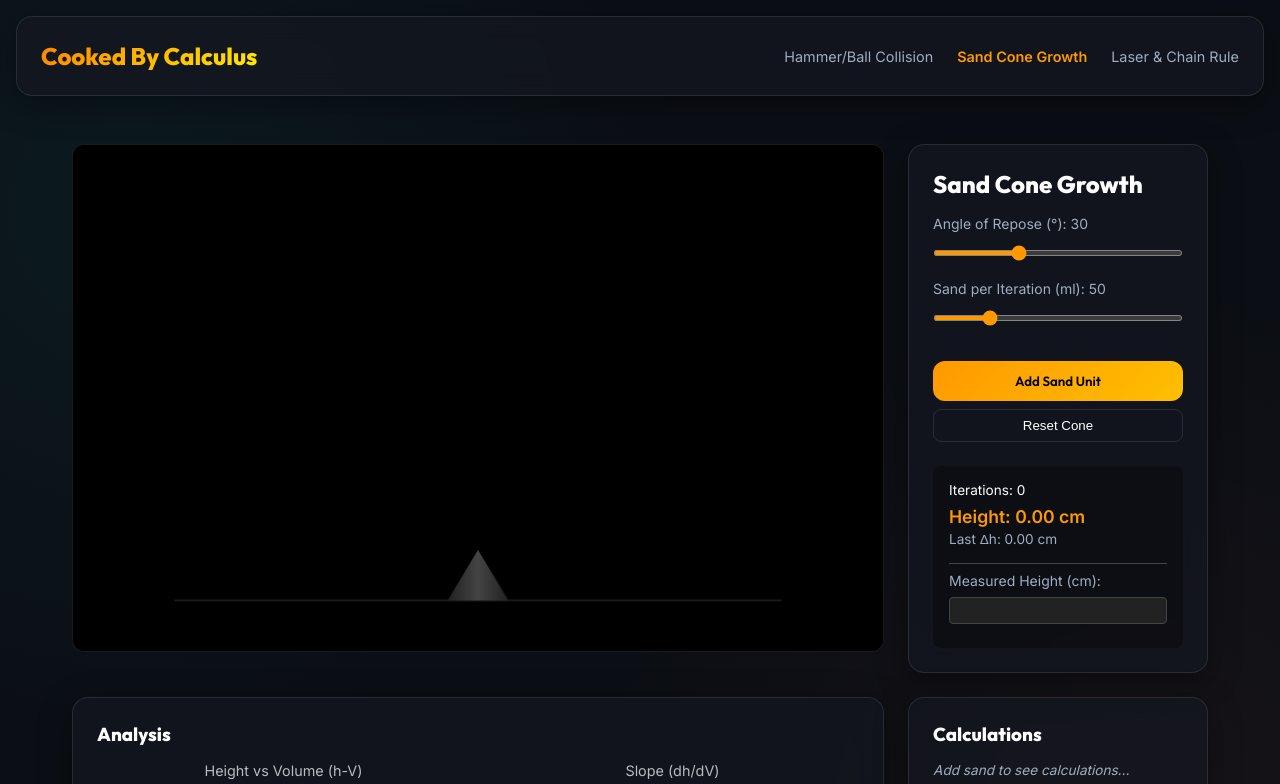
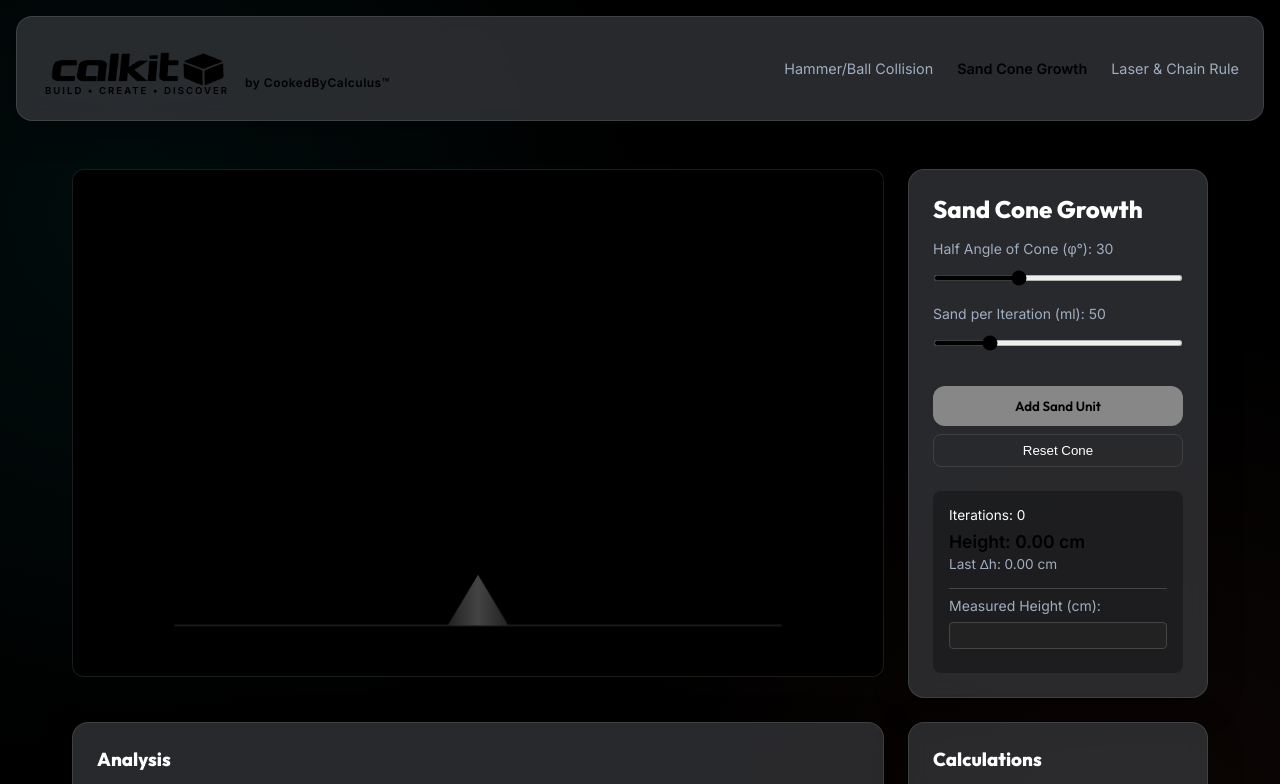
Before and after one commit to anmxlr/Design_Lab_WebApplication, a website built with Vite: page index.html in a window 1280 px wide. Both pictures are taken after a click on the link "Sand Cone Growth". Shown: the top 784 px of the page. Built offline with nearby package versions, Linux system fonts and the light colour scheme.

Commit message:
changed accent , added new logo

```diff
--- a/src/components/Header.js
+++ b/src/components/Header.js
@@ -6,13 +6,46 @@ export function renderHeader(experiments, activeId, onNavigate) {
   header.style.justifyContent = 'space-between';
   header.style.alignItems = 'center';
 
-  const logo = document.createElement('h1');
-  logo.textContent = 'Cooked By Calculus';
-  logo.style.fontSize = '1.5rem';
-  logo.style.background = 'linear-gradient(135deg, #ff8400ff, #ffea00ff)';
-  logo.style.webkitBackgroundClip = 'text';
-  logo.style.webkitTextFillColor = 'transparent';
-  header.appendChild(logo);
+  const logoContainer = document.createElement('div');
+  logoContainer.style.display = 'flex';
+  logoContainer.style.alignItems = 'end';
+  logoContainer.style.gap = '0.75rem';
+
+  const logoWrapper = document.createElement('div');
+  logoWrapper.style.display = 'flex';
+  logoWrapper.style.flexDirection = 'column';
+  logoWrapper.style.alignItems = 'center';
+
+  const logoImg = document.createElement('img');
+  logoImg.src = '/src/img/logo/logo.png';
+  logoImg.alt = 'CalKit Logo';
+  logoImg.style.width = '12rem';
+  logoImg.style.height = '3rem';
+  logoImg.style.objectFit = 'contain';
+
+  const tagline = document.createElement('div');
+  tagline.textContent = 'BUILD • CREATE • DISCOVER';
+  tagline.style.fontSize = '0.6rem';
+  tagline.style.color = '#000000';
+  tagline.style.letterSpacing = '2px';
+  tagline.style.fontWeight = '600';
+  tagline.style.marginTop = '-0.25rem';
+
+  logoWrapper.appendChild(logoImg);
+  logoWrapper.appendChild(tagline);
+
+  const subtitle = document.createElement('span');
+  subtitle.textContent = 'by CookedByCalculus™';
+  subtitle.style.fontSize = '0.75rem';
+  subtitle.style.color = '#000000';
+  subtitle.style.fontWeight = '600';
+  subtitle.style.letterSpacing = '0.5px';
+  subtitle.style.marginBottom = '0.4rem';
+
+  logoContainer.appendChild(logoWrapper);
+  logoContainer.appendChild(subtitle);
+
+  header.appendChild(logoContainer);
 
   const nav = document.createElement('nav');
   nav.style.display = 'flex';
--- a/src/components/LaserMirror.js
+++ b/src/components/LaserMirror.js
@@ -47,8 +47,8 @@ export function renderLaserMirror(container) {
   chainRuleContainer.style.marginTop = '1.5rem';
   chainRuleContainer.innerHTML = `
     <!-- Chain Rule Analysis Section -->
-    <div id="chain-rule-display" style="font-family: monospace; background: rgba(255,153,0,0.1); padding: 1.5rem; border-radius: 8px; border: 1px solid rgba(255,153,0,0.2); font-size: 1rem;">
-      <div style="color: var(--accent-primary); font-weight: bold; margin-bottom: 1rem; font-size: 1.3rem; border-bottom: 1px solid rgba(255,153,0,0.2); padding-bottom: 0.75rem;">Chain Rule Analysis (dy/dθ)</div>
+    <div id="chain-rule-display" style="font-family: monospace; background: rgba(70, 70, 70, 0.1); padding: 1.5rem; border-radius: 8px; border: 1px solid rgba(0, 0, 0, 0.2); font-size: 1rem;">
+      <div style="color: var(--accent-primary); font-weight: bold; margin-bottom: 1rem; font-size: 1.3rem; border-bottom: 1px solid rgba(41, 41, 41, 0.2); padding-bottom: 0.75rem;">Chain Rule Analysis (dy/dθ)</div>
 
       <div style="display: flex; gap: 1.5rem; flex-wrap: wrap; align-items: stretch;">
         <div style="flex: 1; min-width: 250px; font-size: 0.9rem; color: #ccc; line-height: 1.6; background: rgba(0,0,0,0.2); padding: 1rem; border-radius: 6px; border-left: 3px solid var(--accent-primary);">
--- a/src/components/ProjectileMotion.js
+++ b/src/components/ProjectileMotion.js
@@ -46,8 +46,8 @@ export function renderProjectileMotion(container) {
   analysisContainer.className = 'glass-panel';
   analysisContainer.style.marginTop = '1.5rem';
   analysisContainer.innerHTML = `
-    <div id="physics-explanation" style="font-family: monospace; background: rgba(255,153,0,0.1); padding: 1.5rem; border-radius: 8px; border: 1px solid rgba(255,153,0,0.2); font-size: 1rem;">
-      <div style="color: var(--accent-primary); font-weight: bold; margin-bottom: 1rem; font-size: 1.3rem; border-bottom: 1px solid rgba(255,153,0,0.2); padding-bottom: 0.75rem;">Calculations & Sensitivity</div>
+    <div id="physics-explanation" style="font-family: monospace; background: rgba(70, 70, 70, 0.1); padding: 1.5rem; border-radius: 8px; border: 1px solid rgba(56, 56, 56, 0.2); font-size: 1rem;">
+      <div style="color: var(--accent-primary); font-weight: bold; margin-bottom: 1rem; font-size: 1.3rem; border-bottom: 1px solid rgba(35, 35, 35, 0.2); padding-bottom: 0.75rem;">Calculations & Sensitivity</div>
       <div style="display: flex; gap: 1.5rem; flex-wrap: wrap; align-items: stretch;">
 
         <div id="exp-impact" style="flex: 1; min-width: 250px; padding: 1rem; background: rgba(0,0,0,0.3); border-radius: 6px;">
@@ -64,7 +64,7 @@ export function renderProjectileMotion(container) {
         </div>
 
         <div id="exp-collision" style="flex: 1; min-width: 250px; padding: 1rem; background: rgba(0,0,0,0.3); border-radius: 6px;">
-          <div style="color: var(--accent-tertiary); font-weight: bold; margin-bottom: 0.75rem; font-size: 1.1rem;">2. Momentum Transfer</div>
+          <div style="color: var(--accent-primary); font-weight: bold; margin-bottom: 0.75rem; font-size: 1.1rem;">2. Momentum Transfer</div>
           <div style="padding-left: 0.25rem; color: #ddd; line-height: 1.8;">
             <div style="color: var(--text-secondary); font-size: 1em;">vᵦ = [2mₕ/(mₕ+mᵦ)]vᵢ</div>
             <div>vᵦ = [2·<span id="exp-mh">7</span>/(<span id="exp-mh2">7</span>+<span id="exp-mb">35</span>)]·vᵢ</div>
@@ -222,9 +222,10 @@ export function renderProjectileMotion(container) {
     displays.expRDmh.textContent = (delta_R_mh > 0 ? '+' : '') + delta_R_mh.toFixed(2);
     displays.expRDmb.textContent = (delta_R_mb > 0 ? '+' : '') + delta_R_mb.toFixed(2);
 
-    const measured = parseFloat(controls.querySelector('#measured-range').value / 100);
+    const measuredInput = controls.querySelector('#measured-range').value;
     const errorDisplay = controls.querySelector('#range-error');
-    if (!isNaN(measured)) {
+    if (measuredInput.trim() !== '' && !isNaN(parseFloat(measuredInput))) {
+      const measured = parseFloat(measuredInput) / 100;
       const error = Math.abs((measured - range) / range) * 100;
       errorDisplay.textContent = `Error: ${error.toFixed(2)}%`;
       errorDisplay.style.color = error < 5 ? '#4ade80' : '#f87171';
--- a/src/components/SandCone.js
+++ b/src/components/SandCone.js
@@ -14,7 +14,7 @@ export function renderSandCone(container) {
   controls.innerHTML = `
     <h2 style="margin-bottom: 1rem;">Sand Cone Growth</h2>
     <div class="input-group">
-      <label class="input-label">Angle of Repose (°): <span id="angle-val">30</span></label>
+      <label class="input-label">Half Angle of Cone (φ°): <span id="angle-val">30</span></label>
       <input type="range" id="angle-slider" class="slider-input" min="15" max="60" value="30">
     </div>
     <div class="input-group">
@@ -77,7 +77,7 @@ export function renderSandCone(container) {
   let currentVolume = 0;
   let iterations = 0;
   let lastHeight = 0;
-  let dataHistory = [{v: 0, h: 0}];
+  let dataHistory = [{ v: 0, h: 0 }];
 
   const sliders = {
     angle: controls.querySelector('#angle-slider'),
@@ -96,7 +96,7 @@ export function renderSandCone(container) {
   function update() {
     const angleGrad = (parseFloat(sliders.angle.value) * Math.PI) / 180;
     const tanPhi = Math.tan(angleGrad);
-    const h = Math.pow((3 * currentVolume) / (Math.PI * tanPhi * tanPhi), 1/3);
+    const h = Math.pow((3 * currentVolume) / (Math.PI * tanPhi * tanPhi), 1 / 3);
     const dh = h - lastHeight;
 
     displays.angle.textContent = sliders.angle.value;
@@ -123,10 +123,10 @@ export function renderSandCone(container) {
 
   function updateCalculations(h, v, phi) {
     const calcSteps = section.parentElement.querySelector('#calc-steps');
-    if (!calcSteps || v===0) return;
+    if (!calcSteps || v === 0) return;
     const tanPhi = Math.tan(phi);
 
-    const getH = (_v, _phi) => Math.pow((3 * _v) / (Math.PI * Math.pow(Math.tan(_phi), 2)), 1/3);
+    const getH = (_v, _phi) => Math.pow((3 * _v) / (Math.PI * Math.pow(Math.tan(_phi), 2)), 1 / 3);
     const dV_step = Number(sliders.dv.step) || 10;
     const dPhi_step = 1 * Math.PI / 180;
 
@@ -135,18 +135,40 @@ export function renderSandCone(container) {
 
     calcSteps.innerHTML = `
       <div style="background: rgba(255,255,255,0.05); padding: 0.75rem; border-radius: 8px; margin-bottom: 0.5rem;">
-        <div style="color: var(--accent-tertiary); font-weight: 600; margin-bottom: 0.5rem;">Volume-Height Formula:</div>
+        <div style="color: var(--accent-tertiary); font-weight: 600; margin-bottom: 0.5rem;">1. Derivation & Dependence on φ:</div>
+        <div style="font-size: 0.85em; color: #ccc; margin-bottom: 0.5rem; line-height: 1.4;">
+           Base Cone Volume: <code style="color: #fff;">V = (1/3)πr²h</code><br/>
+           Base Radius Dependence: <code style="color: #fff;">r = h · tan(φ)</code><br/>
+           Substitute r: <code style="color: #fff;">V = (1/3)π(h·tan(φ))²h = (π/3)h³tan²(φ)</code><br/>
+           Solve for h:
+        </div>
         <code style="display: block; background: #000; padding: 0.5rem; border-radius: 4px; color: #fff;">
           h = ∛ [ (3V) / (π · tan²(φ)) ]
         </code>
+      </div>
+
+      <div style="background: rgba(255,255,255,0.05); padding: 0.75rem; border-radius: 8px; margin-bottom: 0.5rem;">
+        <div style="color: var(--accent-tertiary); font-weight: 600; margin-bottom: 0.5rem;">2. Sensitivity Derivative (dh/dV):</div>
+        <div style="font-size: 0.85em; color: #ccc; line-height: 1.4;">
+           The rate of height growth exponentially slows down as Volume grows:<br/>
+           <code style="color: #fff; margin-top: 0.25rem; display: block;">dh/dV = ∛[ 1 / (9π·tan²(φ)) ] · V^(-2/3)</code>
+        </div>
       </div>
       <div style="display: grid; grid-template-columns: 1fr 1fr; gap: 0.5rem; margin-top: 0.75rem;">
         <div>V = <b>${v.toFixed(0)}</b> ml</div>
         <div>φ = <b>${(phi * 180 / Math.PI).toFixed(1)}°</b></div>
       </div>
       <div style="margin-top: 1rem; border-top: 1px solid var(--glass-border); padding-top: 1rem;">
-        <div style="margin-bottom: 0.25rem;">h = ∛ [ (3 · ${v}) / (π · ${tanPhi.toFixed(3)}²) ]</div>
-        <div style="font-size: 1rem; color: var(--accent-primary); margin-top: 0.5rem;"><b>h = ${h.toFixed(3)} cm</b></div>
+        <div style="margin-bottom: 0.25rem; color: #888; font-size: 0.8em;">STEP 1: SUBSTITUTE VALUES</div>
+        <div style="margin-bottom: 0.75rem; font-family: monospace; font-size: 1rem;">h = ∛ [ (3 · ${v}) / (π · ${tanPhi.toFixed(3)}²) ]</div>
+
+        <div style="margin-bottom: 0.25rem; color: #888; font-size: 0.8em;">STEP 2: SIMPLIFY FRACTION</div>
+        <div style="margin-bottom: 0.75rem; font-family: monospace; font-size: 1rem;">h = ∛ [ ${(3 * v).toFixed(1)} / ${(Math.PI * tanPhi * tanPhi).toFixed(3)} ]</div>
+
+        <div style="margin-bottom: 0.25rem; color: #888; font-size: 0.8em;">STEP 3: EVALUATE INTERNAL RATIO</div>
+        <div style="margin-bottom: 0.75rem; font-family: monospace; font-size: 1rem;">h = ∛ [ ${((3 * v) / (Math.PI * tanPhi * tanPhi)).toFixed(3)} ]</div>
+
+        <div style="font-size: 1.1rem; color: var(--accent-primary); margin-top: 1rem; padding-top: 0.5rem; border-top: 1px solid rgba(255,255,255,0.1);"><b>h = ${h.toFixed(3)} cm</b></div>
 
         <div style="margin-top: 1rem; padding-top: 1rem; border-top: 1px dashed rgba(255,255,255,0.2);">
            <div style="color: #bbb; font-size: 0.9em; margin-bottom: 0.25rem;">Expected Δh (+${dV_step}ml V): <strong style="color: #fff;">${(deltaH_dV > 0 ? '+' : '')}${deltaH_dV.toFixed(3)} cm</strong></div>
@@ -182,7 +204,7 @@ export function renderSandCone(container) {
     if (dataHistory.length <= 1) {
       gCtx.fillStyle = 'rgba(255,255,255,0.2)';
       gCtx.textAlign = 'center';
-      gCtx.fillText('Add sand to see graph', gCanvas.width/2, gCanvas.height/2);
+      gCtx.fillText('Add sand to see graph', gCanvas.width / 2, gCanvas.height / 2);
       return;
     }
 
@@ -214,7 +236,7 @@ export function renderSandCone(container) {
     gradient.addColorStop(0, 'rgba(255, 153, 0, 0.2)');
     gradient.addColorStop(1, 'rgba(255, 153, 0, 0)');
     gCtx.fillStyle = gradient;
-    gCtx.lineTo(padding + (dataHistory[dataHistory.length-1].v / maxV) * width, gCanvas.height - padding);
+    gCtx.lineTo(padding + (dataHistory[dataHistory.length - 1].v / maxV) * width, gCanvas.height - padding);
     gCtx.lineTo(padding, gCanvas.height - padding);
     gCtx.fill();
 
@@ -235,7 +257,7 @@ export function renderSandCone(container) {
     gCtx.fillText('V (ml)', gCanvas.width - 30, gCanvas.height - padding + 15);
     gCtx.save();
     gCtx.translate(padding - 15, padding);
-    gCtx.rotate(-Math.PI/2);
+    gCtx.rotate(-Math.PI / 2);
     gCtx.fillText('h (cm)', 0, 0);
     gCtx.restore();
 
@@ -272,11 +294,11 @@ export function renderSandCone(container) {
 
       gCtx.fillStyle = 'rgba(255, 255, 255, 0.6)';
       if (Math.abs(y1 - y2) > 10) {
-        gCtx.fillText(`Δh = ${dh.toFixed(2)}`, x2 + xOffset, y1 - (y1 - y2)/2);
+        gCtx.fillText(`Δh = ${dh.toFixed(2)}`, x2 + xOffset, y1 - (y1 - y2) / 2);
       }
       gCtx.textAlign = 'center';
       if (Math.abs(x2 - x1) > 20) {
-        gCtx.fillText(`ΔV = ${dv.toFixed(0)}`, x1 + (x2 - x1)/2, y1 + 12);
+        gCtx.fillText(`ΔV = ${dv.toFixed(0)}`, x1 + (x2 - x1) / 2, y1 + 12);
       }
     }
 
@@ -286,7 +308,7 @@ export function renderSandCone(container) {
     if (dataHistory.length <= 1) {
       dCtx.fillStyle = 'rgba(255,255,255,0.2)';
       dCtx.textAlign = 'center';
-      dCtx.fillText('Add sand to see slope graph', dCanvas.width/2, dCanvas.height/2);
+      dCtx.fillText('Add sand to see slope graph', dCanvas.width / 2, dCanvas.height / 2);
       return;
     }
 
@@ -302,7 +324,7 @@ export function renderSandCone(container) {
 
     const getDhDv = (_v, _phi) => {
       const k = 3 / (Math.PI * Math.pow(Math.tan(_phi), 2));
-      return (1/3) * Math.pow(k, 1/3) * Math.pow(_v, -2/3);
+      return (1 / 3) * Math.pow(k, 1 / 3) * Math.pow(_v, -2 / 3);
     };
 
     const currentPhi = (parseFloat(sliders.angle.value) * Math.PI) / 180;
@@ -346,7 +368,7 @@ export function renderSandCone(container) {
     dCtx.fillText('V (ml)', dCanvas.width - 30, dCanvas.height - padding + 15);
     dCtx.save();
     dCtx.translate(padding - 15, padding);
-    dCtx.rotate(-Math.PI/2);
+    dCtx.rotate(-Math.PI / 2);
     dCtx.fillText('dh/dV', 0, 0);
     dCtx.restore();
   }
@@ -429,7 +451,7 @@ export function renderSandCone(container) {
     const { h } = update();
     lastHeight = h;
     iterations++;
-    dataHistory.push({v: currentVolume, h: h});
+    dataHistory.push({ v: currentVolume, h: h });
     draw();
   });
 
@@ -437,7 +459,7 @@ export function renderSandCone(container) {
     currentVolume = 0;
     iterations = 0;
     lastHeight = 0;
-    dataHistory = [{v: 0, h: 0}];
+    dataHistory = [{ v: 0, h: 0 }];
     draw();
   });
 
--- a/src/style.css
+++ b/src/style.css
@@ -1,10 +1,10 @@
 :root {
-  --bg-color: #0b0e14;
-  --panel-bg: rgba(20, 24, 33, 0.7);
-  --glass-border: rgba(255, 255, 255, 0.1);
-  --accent-primary: #ff9900;
-  --accent-secondary: #ff7e5f;
-  --accent-tertiary: #feb47b;
+  --bg-color: #000000;
+  --panel-bg: rgba(57, 59, 63, 0.7);
+  --glass-border: rgba(255, 255, 255, 0.105);
+  --accent-primary: #000000;
+  --accent-secondary: #000000;
+  --accent-tertiary: #282828;
   --text-primary: #ffffff;
   --text-secondary: #a0aec0;
   --font-heading: 'Outfit', sans-serif;
@@ -58,11 +58,11 @@ h3 {
 }
 
 .button-primary {
-  background: linear-gradient(135deg, var(--accent-primary), #ffbf00);
+  background: #878787;
   border: none;
   padding: 0.75rem 1.5rem;
   border-radius: 12px;
-  color: #000;
+  color: #000000;
   font-weight: 600;
   cursor: pointer;
   transition: transform 0.2s, opacity 0.2s;
```
Also changed, not shown: src/img/apple-touch-icon.png, src/img/favicon-96x96.png, src/img/favicon.ico, src/img/logo/logo.PNG (added), src/img/web-app-manifest-192x192.png, src/img/web-app-manifest-512x512.png. Lines whose indentation alone changed are shown as unchanged.
